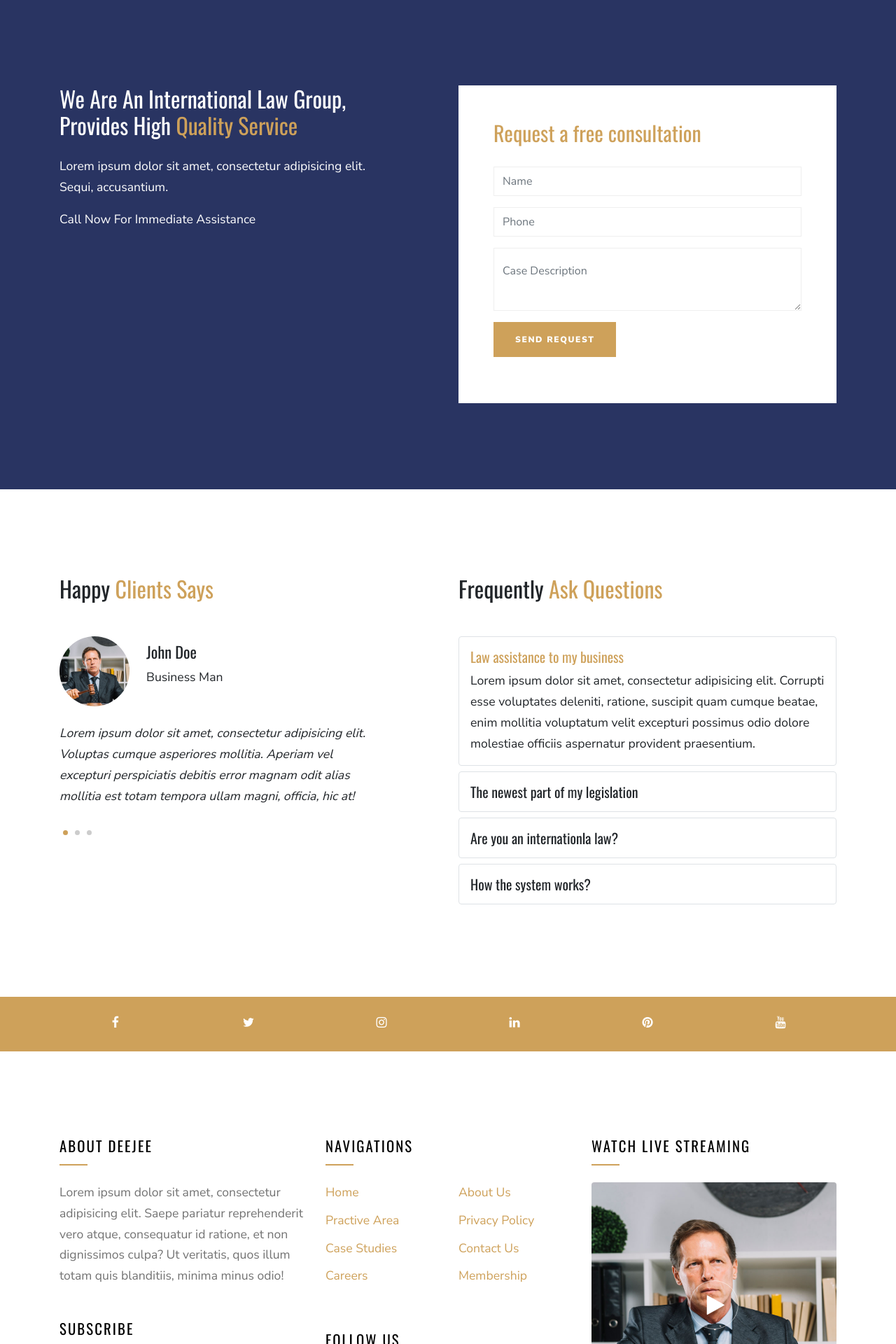
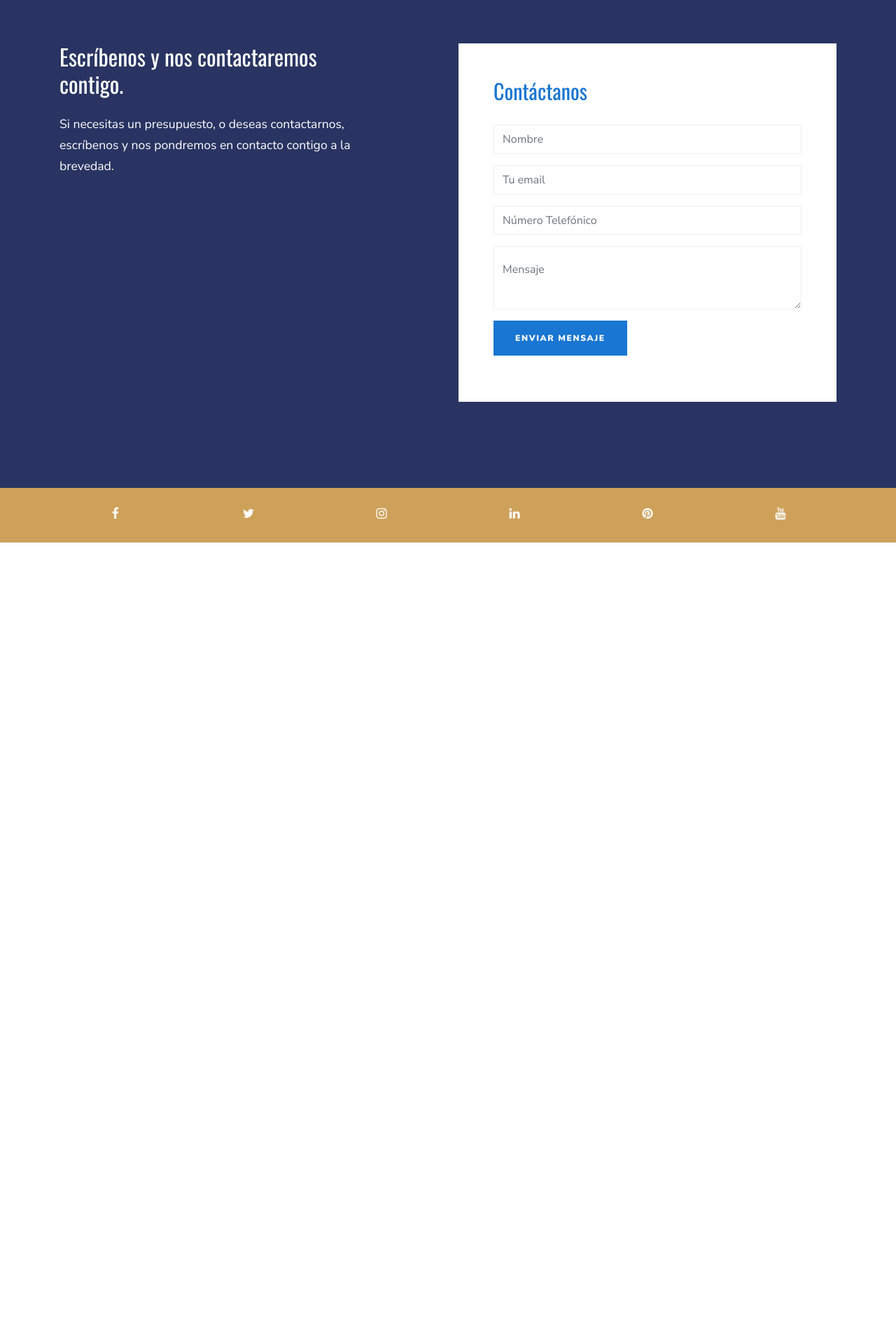
Before and after one commit to ignacioainol/kalefonesbiobio, a PHP site: page / in a window 1280 px wide. Shown: the part 1875-3795 px from the top of the page at 70% size. After the commit the page ends 2650 px from the top, so only its background shows below. Run offline with PHP 8.4, Linux system fonts and the light colour scheme; some libraries are stand-ins or nearby versions; some web fonts are replaced.

Commit message:
modifications

```diff
--- a/css/style.css
+++ b/css/style.css
@@ -147,6 +147,7 @@ a.btn-wsp > i{
   overflow: hidden;
 }
 
+
 .video-container{
   position: absolute;
   top: 0;
@@ -200,17 +201,31 @@ a.btn-wsp > i{
     border-color: #1976d2;
   }
 
+  .btnGasfiter:hover{
+    background: #1976d2;
+    border-color: #1976d2;
+  }
+
+@media screen and (max-width: 700px) {
+  .contactoDiv > h2:first-child{
+    padding-top: 2em;
+  }
+}
+
 @media (max-width: 767.98px) {
   .display-3, .display-2, .display-4 {
-    font-size: 2rem !important; } }
+    font-size: 2rem !important; }
+  }
 
 @media (max-width: 991.98px) {
   .bg-md-height {
     height: 300px; } }
 
 @media (max-width: 767.98px) {
+
   .bg-sm-height {
-    height: 300px; } }
+    height: 300px; }
+  }
 
 .text-gray-100 {
   color: #f8f9fa !important; }
@@ -858,7 +873,7 @@ p.dropcap:first-child:first-letter {
   background: #fff; }
   .form-request h2 {
     font-size: 30px;
-    color: #cea15a;
+    color: #1976d2;
     margin-bottom: 30px; }
   .form-request .form-control {
     border: 1px solid #efefef; }
@@ -934,3 +949,10 @@ p.dropcap:first-child:first-letter {
       border: 1px solid white; }
       .block-16 .play-button:hover > span {
         color: #fff; }
+
+
+/*Main class cyrax Ignacio*/
+.site-navbar{
+  background: rgba(0,0,0,0.5);
+  position: fixed;
+}
--- a/index.html
+++ b/index.html
@@ -29,8 +29,8 @@
 
 
   <div class="site-wrap">
-
-    <div class="site-navbar mt-4">
+    <!--[quit class 'mt-4' to site-navbar]-->
+    <div class="site-navbar">
         <div class="container py-1">
           <div class="row align-items-center">
             <div class="col-8 col-md-8 col-lg-4">
@@ -47,7 +47,7 @@
                   </li>
                   <!-- <li><a href="about.html">About</a></li> -->
                   <li><a href="practice.html">Servicios</a></li>
-                  <!-- <li><a href="case-studies.html">Case Studies</a></li> -->
+                  <li><a href="case-studies.html">Productos</a></li>
                   <li><a href="contact.html">Contacto</a></li>
                 </ul>
               </nav>
@@ -102,28 +102,28 @@
         <div class="row">
           <div class="col-lg-4 col-md-6 mb-4">
             <div class="service-2 d-flex">
-              <div class="service-2-icon mr-3"><span class="flaticon-law"></span></div>
+              <div class="service-2-icon mr-3"><img src="images/wrench.svg" width="50px" height="50px" alt="Filtraciones"></div>
               <div class="service-2-contents">
-                <h3>Insurance Matters</h3>
-                <p>Lorem ipsum dolor sit amet, consectetur adipisicing elit. Maxime harum optio doloribus error dolor.</p>
+                <h3>Filtraciones</h3>
+                <p>Reparación de fugas de agua y gas. Con o sin terminaciones.</p>
               </div>
             </div>
           </div>
           <div class="col-lg-4 col-md-6 mb-4">
             <div class="service-2 d-flex">
-              <div class="service-2-icon mr-3"><span class="flaticon-balance"></span></div>
+              <div class="service-2-icon mr-3"><img src="images/pipes.svg" width="50px" height="50px" alt="Grifería"></div>
               <div class="service-2-contents">
-                <h3>Insurance Matters</h3>
-                <p>Lorem ipsum dolor sit amet, consectetur adipisicing elit. Maxime harum optio doloribus error dolor.</p>
+                <h3>Grifería</h3>
+                <p>Cambio griferias lavamanos - lavaplatos - ducha - logia. <br><br></p>
               </div>
             </div>
           </div>
           <div class="col-lg-4 col-md-6 mb-4">
             <div class="service-2 d-flex">
-              <div class="service-2-icon mr-3"><span class="flaticon-auction"></span></div>
+              <div class="service-2-icon mr-3"><img src="images/water-heater.png" width="50px" height="50px" alt="Calefones"></div>
               <div class="service-2-contents">
-                <h3>Insurance Matters</h3>
-                <p>Lorem ipsum dolor sit amet, consectetur adipisicing elit. Maxime harum optio doloribus error dolor.</p>
+                <h3>Calefones</h3>
+                <p>Se realizan reparaciones, mantenciones, instalacines o recambio de equipos.</p>
               </div>
             </div>
           </div>
@@ -141,8 +141,8 @@
     <div class="site-section section-4 parallax">
       <div class="container">
         <div class="row">
-          <div class="col-lg-4 offset-lg-4">
-            <h2 style="text-align: center;">Llámanos</h2>
+          <div class="col-lg-4 offset-lg-4 contactoDiv">
+            <h2 style="text-align: center">Llámanos</h2>
             <h2 style="text-align: center"><a href="tel:987381587"><i class="fas fa-phone-alt"></i> +56987381587</a></h2>
           </div>
         </div>
@@ -157,130 +157,31 @@
       <div class="container">
         <div class="row">
           <div class="col-lg-5 mr-auto">
-            <h2 class="mb-4">We Are An International Law Group, Provides High <span class="text-primary">Quality Service</span></h2>
-            <p>Lorem ipsum dolor sit amet, consectetur adipisicing elit. Sequi, accusantium.</p>
-            <!-- <p>Lorem ipsum dolor sit amet, consectetur adipisicing elit. Aliquid modi porro impedit ea saepe nihil distinctio labore expedita, debitis numquam!</p> -->
-
-            <div class="call-now">
-              <span>Call Now For Immediate Assistance</span>
-            </div>
+            <h2 class="mb-4"> Escríbenos y nos contactaremos contigo.</h2>
+            <p>Si necesitas un presupuesto, o deseas contactarnos, escríbenos y nos pondremos en contacto contigo a la brevedad.</p>
           </div>
           <div class="col-lg-6">
             <div class="form-request">
-              <h2>Request a free consultation</h2>
+              <h2>Contáctanos</h2>
               <form action="#">
                 <div class="form-group">
-                  <input type="text" class="form-control" placeholder="Name">
+                  <input type="text" class="form-control" name="nombre" required placeholder="Nombre">
                 </div>
                 <div class="form-group">
-                  <input type="text" class="form-control" placeholder="Phone">
+                  <input type="email" class="form-control" name="email" placeholder="Tu email">
                 </div>
                 <div class="form-group">
-                  <textarea class="form-control"" placeholder="Case Description" id="" cols="30" rows="2"></textarea>
+                  <input type="text" class="form-control" name="telefono" placeholder="Número Telefónico">
                 </div>
                 <div class="form-group">
-                  <input type="submit" class="btn btn-primary" value="Send Request">
+                  <textarea class="form-control" placeholder="Mensaje" required name="mensaje" id="" cols="30" rows="2"></textarea>
+                </div>
+                <div class="form-group">
+                  <input type="submit" class="btn btn-primary btnGasfiter" value="Enviar Mensaje">
                 </div>
               </form>
             </div>
           </div>
-        </div>
-      </div>
-    </div>
-
-
-    <div class="site-section section-6">
-      <div class="container">
-        <div class="row">
-          <div class="col-lg-5 mr-auto">
-            <h2 class="mb-5">Happy <span class="text-primary">Clients Says</span></h2>
-            <div class="owl-carousel nonloop-block-4 testimonial-slider">
-              <div class="testimony-1">
-                <div class="d-flex align-items-center mb-4">
-                  <img src="images/img_sq.jpg" alt="Image" class="vcard mr-4">
-                  <div>
-                    <h3>John Doe</h3>
-                    <p>Business Man</p>
-                  </div>
-                </div>
-                <blockquote>
-                  <p>Lorem ipsum dolor sit amet, consectetur adipisicing elit. Voluptas cumque asperiores mollitia. Aperiam vel excepturi perspiciatis debitis error magnam odit alias mollitia est totam tempora ullam magni, officia, hic at!</p>
-                </blockquote>
-              </div>
-
-              <div class="testimony-1">
-                <div class="d-flex align-items-center mb-4">
-                  <img src="images/img_sq.jpg" alt="Image" class="vcard mr-4">
-                  <div>
-                    <h3>John Doe</h3>
-                    <p>Business Man</p>
-                  </div>
-                </div>
-                <blockquote>
-                  <p>Lorem ipsum dolor sit amet, consectetur adipisicing elit. Voluptas cumque asperiores mollitia. Aperiam vel excepturi perspiciatis debitis error magnam odit alias mollitia est totam tempora ullam magni, officia, hic at!</p>
-                </blockquote>
-              </div>
-
-
-              <div class="testimony-1">
-                <div class="d-flex align-items-center mb-4">
-                  <img src="images/img_sq.jpg" alt="Image" class="vcard mr-4">
-                  <div>
-                    <h3>John Doe</h3>
-                    <p>Business Man</p>
-                  </div>
-                </div>
-                <blockquote>
-                  <p>Lorem ipsum dolor sit amet, consectetur adipisicing elit. Voluptas cumque asperiores mollitia. Aperiam vel excepturi perspiciatis debitis error magnam odit alias mollitia est totam tempora ullam magni, officia, hic at!</p>
-                </blockquote>
-              </div>
-            </div>
-          </div>
-          <div class="col-lg-6">
-
-            <h2 class="mb-5">Frequently <span class="text-primary">Ask Questions</span></h2>
-
-            <div class="border p-3 rounded mb-2">
-              <a data-toggle="collapse" href="#collapse-1" role="button" aria-expanded="true" aria-controls="collapse-1" class="accordion-item h5 d-block mb-0">Law assistance to my business</a>
-
-              <div class="collapse show" id="collapse-1">
-                <div class="pt-2">
-                  <p class="mb-0">Lorem ipsum dolor sit amet, consectetur adipisicing elit. Corrupti esse voluptates deleniti, ratione, suscipit quam cumque beatae, enim mollitia voluptatum velit excepturi possimus odio dolore molestiae officiis aspernatur provident praesentium.</p>
-                </div>
-              </div>
-            </div>
-
-            <div class="border p-3 rounded mb-2">
-              <a data-toggle="collapse" href="#collapse-4" role="button" aria-expanded="false" aria-controls="collapse-4" class="accordion-item h5 d-block mb-0">The newest part of my legislation</a>
-
-              <div class="collapse" id="collapse-4">
-                <div class="pt-2">
-                  <p class="mb-0">Lorem ipsum dolor sit amet, consectetur adipisicing elit. Corrupti esse voluptates deleniti, ratione, suscipit quam cumque beatae, enim mollitia voluptatum velit excepturi possimus odio dolore molestiae officiis aspernatur provident praesentium.</p>
-                </div>
-              </div>
-            </div>
-
-            <div class="border p-3 rounded mb-2">
-              <a data-toggle="collapse" href="#collapse-2" role="button" aria-expanded="false" aria-controls="collapse-2" class="accordion-item h5 d-block mb-0">Are you an internationla law?</a>
-
-              <div class="collapse" id="collapse-2">
-                <div class="pt-2">
-                  <p class="mb-0">Lorem ipsum dolor sit amet, consectetur adipisicing elit. Corrupti esse voluptates deleniti, ratione, suscipit quam cumque beatae, enim mollitia voluptatum velit excepturi possimus odio dolore molestiae officiis aspernatur provident praesentium.</p>
-                </div>
-              </div>
-            </div>
-
-            <div class="border p-3 rounded mb-2">
-              <a data-toggle="collapse" href="#collapse-3" role="button" aria-expanded="false" aria-controls="collapse-3" class="accordion-item h5 d-block mb-0">How the system works?</a>
-
-              <div class="collapse" id="collapse-3">
-                <div class="pt-2">
-                  <p class="mb-0">Lorem ipsum dolor sit amet, consectetur adipisicing elit. Corrupti esse voluptates deleniti, ratione, suscipit quam cumque beatae, enim mollitia voluptatum velit excepturi possimus odio dolore molestiae officiis aspernatur provident praesentium.</p>
-                </div>
-              </div>
-            </div>
-          </div>
-
         </div>
       </div>
     </div>
@@ -301,93 +202,7 @@
     </div>
 
     <footer class="site-footer">
-      <div class="container">
-        <div class="row">
-          <div class="col-lg-4">
-            <div class="mb-5">
-              <h3 class="footer-heading mb-4">About Deejee</h3>
-              <p>Lorem ipsum dolor sit amet, consectetur adipisicing elit. Saepe pariatur reprehenderit vero atque, consequatur id ratione, et non dignissimos culpa? Ut veritatis, quos illum totam quis blanditiis, minima minus odio!</p>
-            </div>
-            <div class="mb-5">
-              <h3 class="footer-heading mb-4">Subscribe</h3>
-              <form action="#" method="post" class="site-block-subscribe">
-                <div class="input-group mb-3">
-                  <input type="text" class="form-control border-secondary bg-transparent" placeholder="Enter your email"
-                    aria-label="Enter Email" aria-describedby="button-addon2">
-                  <div class="input-group-append">
-                    <button class="btn btn-primary rounded-top-right-0" type="button" id="button-addon2">Subscribe</button>
-                  </div>
-                </div>
-              </form>
-            </div>
-          </div>
-          <div class="col-lg-4 mb-5 mb-lg-0">
-            <div class="row mb-5">
-              <div class="col-md-12">
-                <h3 class="footer-heading mb-4">Navigations</h3>
-              </div>
-              <div class="col-md-6 col-lg-6">
-                <ul class="list-unstyled">
-                  <li><a href="#">Home</a></li>
-                  <li><a href="#">Practive Area</a></li>
-                  <li><a href="#">Case Studies</a></li>
-                  <li><a href="#">Careers</a></li>
-                </ul>
-              </div>
-              <div class="col-md-6 col-lg-6">
-                <ul class="list-unstyled">
-                  <li><a href="#">About Us</a></li>
-                  <li><a href="#">Privacy Policy</a></li>
-                  <li><a href="#">Contact Us</a></li>
-                  <li><a href="#">Membership</a></li>
-                </ul>
-              </div>
-            </div>
 
-            <div class="row">
-              <div class="col-md-12">
-                <h3 class="footer-heading mb-4">Follow Us</h3>
-
-                <div>
-                  <a href="#" class="pl-0 pr-3"><span class="icon-facebook"></span></a>
-                  <a href="#" class="pl-3 pr-3"><span class="icon-twitter"></span></a>
-                  <a href="#" class="pl-3 pr-3"><span class="icon-instagram"></span></a>
-                  <a href="#" class="pl-3 pr-3"><span class="icon-linkedin"></span></a>
-                </div>
-              </div>
-            </div>
-
-          </div>
-
-          <div class="col-lg-4 mb-5 mb-lg-0">
-            <div class="mb-5">
-              <h3 class="footer-heading mb-4">Watch Live Streaming</h3>
-
-              <div class="block-16">
-                <figure>
-                  <img src="images/img_sq.jpg" alt="Image placeholder" class="img-fluid rounded">
-                  <a href="https://vimeo.com/channels/staffpicks/93951774" class="play-button popup-vimeo"><span class="icon-play"></span></a>
-                </figure>
-              </div>
-
-            </div>
-
-
-
-          </div>
-
-        </div>
-        <div class="row pt-5 mt-5 text-center">
-          <div class="col-md-12">
-            <p>
-            <!-- Link back to Colorlib can't be removed. Template is licensed under CC BY 3.0. -->
-            Copyright &copy;<script>document.write(new Date().getFullYear());</script> All rights reserved | This template is made with <i class="icon-heart text-danger" aria-hidden="true"></i> by <a href="https://colorlib.com" target="_blank" >Colorlib</a>
-            <!-- Link back to Colorlib can't be removed. Template is licensed under CC BY 3.0. -->
-            </p>
-          </div>
-
-        </div>
-      </div>
     </footer>
 
   </div>
```
Also changed, not shown: images/pipes.svg (added), images/water-heater.png (added), images/wrench.svg (added), 3 other files.
